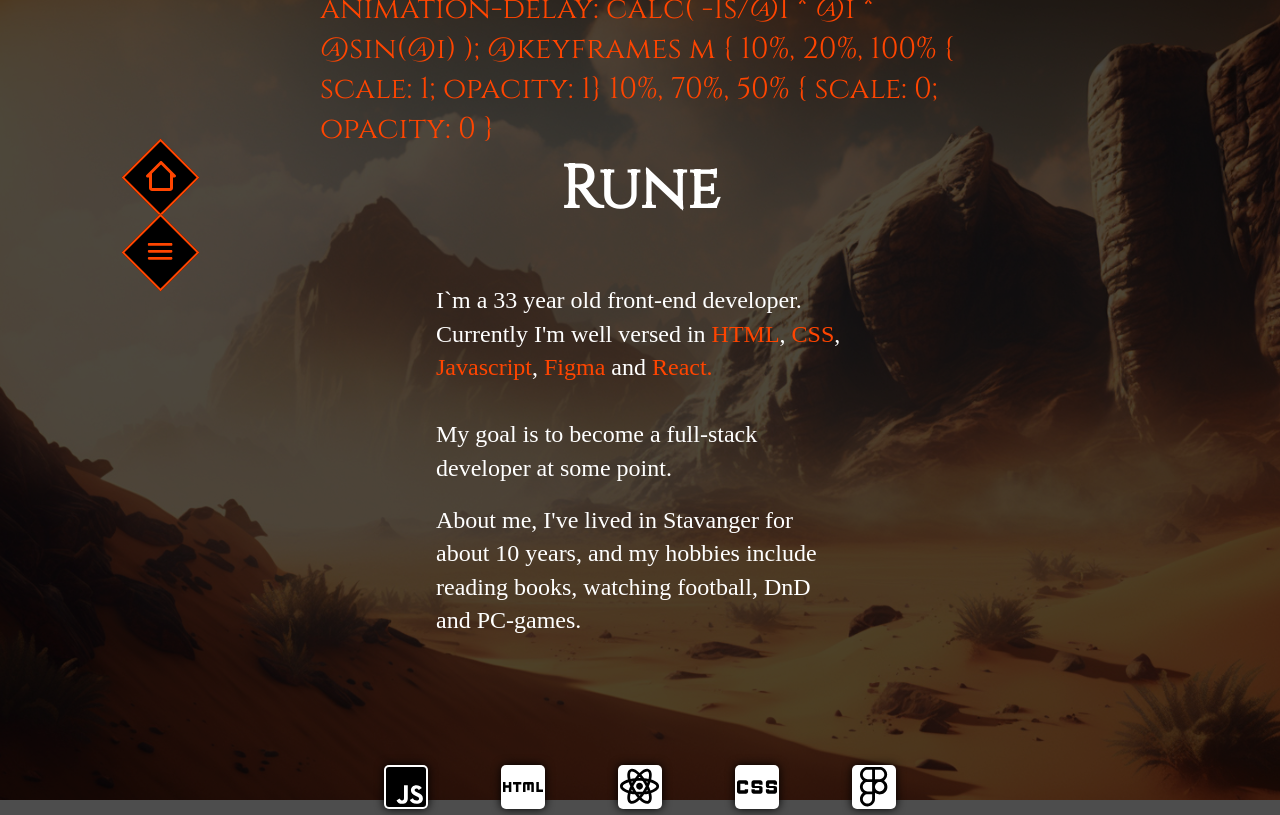
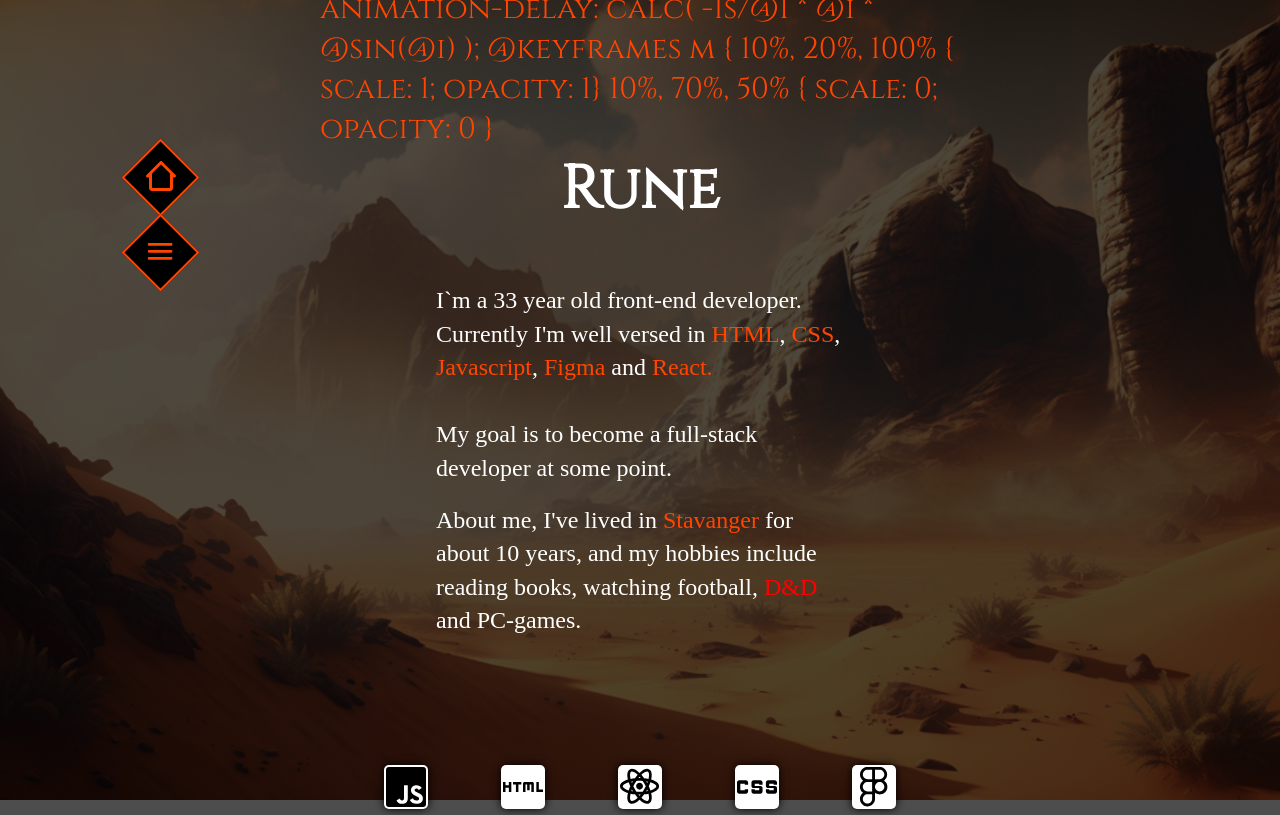
Before and after one commit to RuneKodehode/porto, a React (Vite) app: page /#/ in a window 1280 px wide. Built offline with nearby package versions, Linux system fonts and the light colour scheme.

Commit message:
small changes

```diff
--- a/src/Pages/Contact.jsx
+++ b/src/Pages/Contact.jsx
@@ -1,16 +1,16 @@
 export const Contact = () => {
   return (
     <div id="contact">
-      <h3>
+      <h3 className="projects">
         {" "}
         Tlf: <span style={{ color: "orangered" }}>+47 91992120</span>
       </h3>
-      <h3>
+      <h3 className="projects">
         E-mail: <span style={{ color: "orangered" }}>RuneLaupsa@gmail.com</span>
       </h3>
       <br />
       <br />
-      <h3>CV can be provided upon request. </h3>
+      <p className="projects">CV can be provided upon request. </p>
     </div>
   );
 };
--- a/src/Pages/Home.jsx
+++ b/src/Pages/Home.jsx
@@ -17,8 +17,10 @@ export const Home = () => {
       </p>
       <br />
       <p className="projects">
-        About me, I've lived in Stavanger for about 10 years, and my hobbies
-        include reading books, watching football, DnD and PC-games.
+        About me, I've lived in{" "}
+        <span style={{ color: "orangered" }}> Stavanger</span> for about 10
+        years, and my hobbies include reading books, watching football,{" "}
+        <span style={{ color: "red" }}> D&D</span> and PC-games.
       </p>
     </div>
   );
--- a/src/components/NavBar/NavBar.jsx
+++ b/src/components/NavBar/NavBar.jsx
@@ -90,8 +90,8 @@ function NavBar() {
             >
               <div style={{ rotate: "-45deg" }}>
                 <svg
-                  width="30"
-                  height="30"
+                  width="35"
+                  height="35"
                   viewBox="0 0 30 30"
                   fill="none"
                   xmlns="http://www.w3.org/2000/svg"
```
